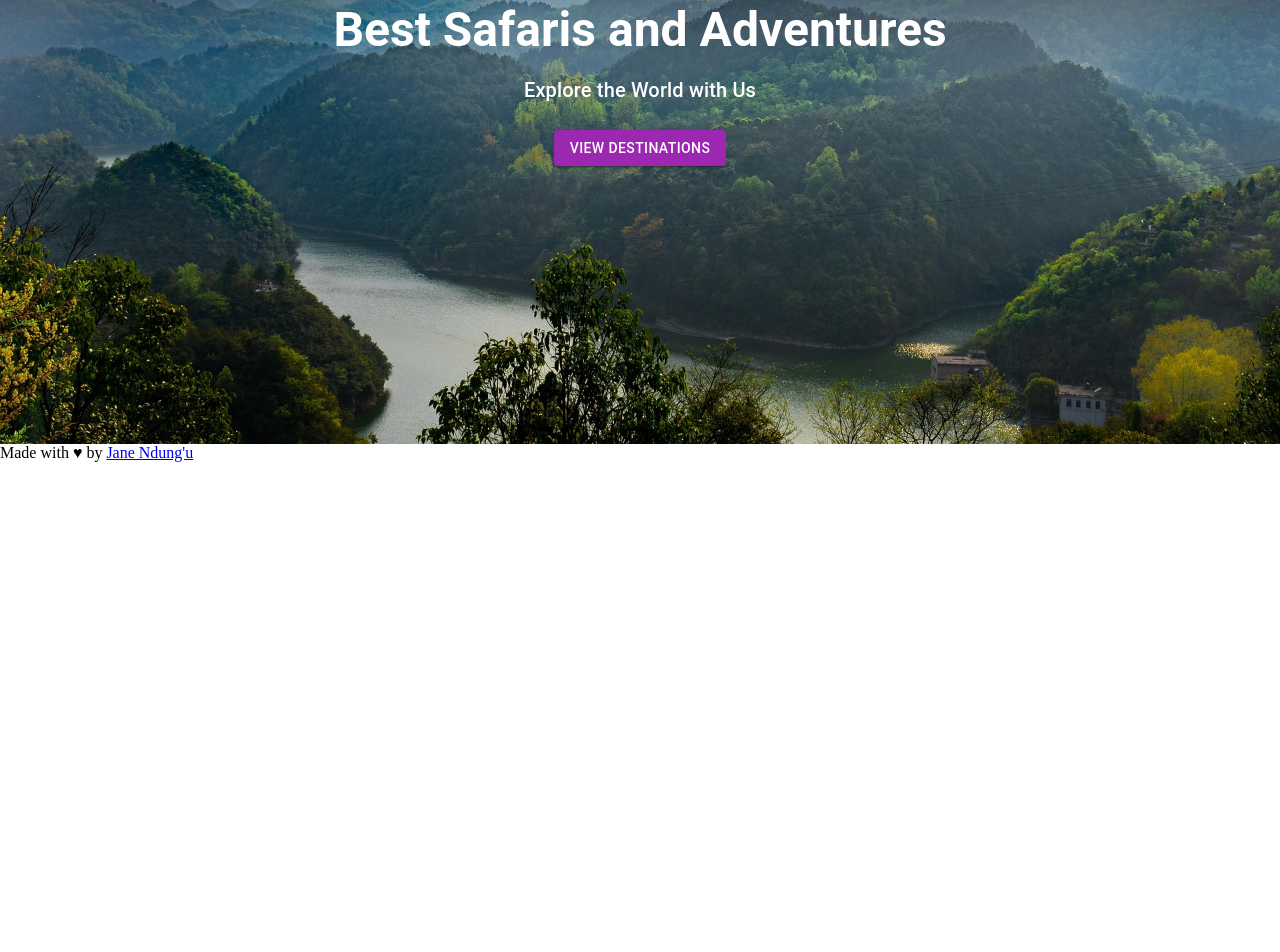
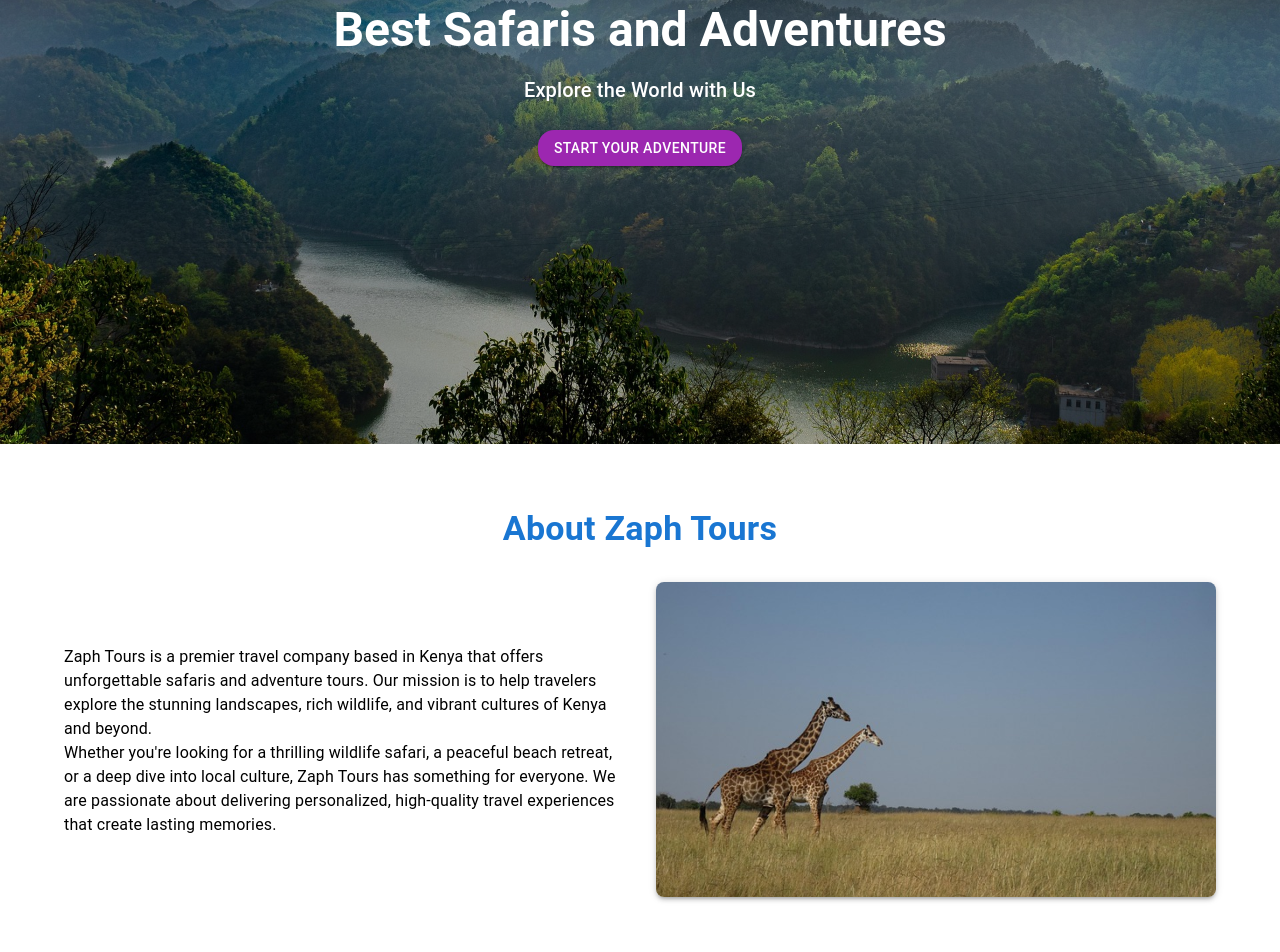
Before and after one commit to JaninWanjiru/Zaph-Tours, a React (Vite) app: page / in a window 1280 px wide. Shown: the part 340-1292 px from the top of the page. Before the commit the page ends 802 px from the top, so only its background shows below. Built offline with nearby package versions, Linux system fonts and the light colour scheme.

Commit message:
add AboutSection component

```diff
--- /dev/null
+++ b/src/components/AboutSection.tsx
@@ -0,0 +1,48 @@
+import { Box, Grid, Typography } from "@mui/material";
+
+function AboutSection() {
+  return (
+    <Box sx={{ padding: { xs: 4, md: 8 } }}>
+      <Typography
+        variant="h4"
+        fontWeight="bold"
+        color="primary"
+        textAlign="center"
+        sx={{ mb: 4 }}
+      >
+        About Zaph Tours
+      </Typography>
+      <Grid container spacing={4} alignItems="center">
+        <Grid size={{ xs: 12, md: 6 }}>
+          <Typography variant="body1">
+            Zaph Tours is a premier travel company based in Kenya that offers
+            unforgettable safaris and adventure tours. Our mission is to help
+            travelers explore the stunning landscapes, rich wildlife, and
+            vibrant cultures of Kenya and beyond.
+            <br />
+            Whether you're looking for a thrilling wildlife safari, a peaceful
+            beach retreat, or a deep dive into local culture, Zaph Tours has
+            something for everyone. We are passionate about delivering
+            personalized, high-quality travel experiences that create lasting
+            memories.
+          </Typography>
+        </Grid>
+
+        <Grid size={{ xs: 12, md: 6 }}>
+          <Box
+            component="img"
+            src="/about.jpg"
+            alt="Zaph Tours"
+            sx={{
+              width: "100%",
+              borderRadius: 2,
+              boxShadow: 3,
+            }}
+          />
+        </Grid>
+      </Grid>
+    </Box>
+  );
+}
+
+export default AboutSection;
--- a/src/components/HeroSection.tsx
+++ b/src/components/HeroSection.tsx
@@ -5,7 +5,7 @@ function HeroSection() {
     <Box
       sx={{
         height: "90vh",
-        backgroundImage: 'url(/hero2.jpg)',
+        backgroundImage: `linear-gradient(rgba(0,0,0,0.2), rgba(0,0,0,0.2)), url(/hero2.jpg)`,
         backgroundSize: "cover",
         backgroundPosition: "center",
         display: "flex",
@@ -23,8 +23,9 @@ function HeroSection() {
       <Typography variant="h6" >
         Explore the World with Us
       </Typography>
-      <Button variant="contained" color="secondary" sx={{ mt: 3 }}>
-        View Destinations
+      <Button variant="contained" color="secondary" sx={{ mt: 3 ,
+    borderRadius: '1rem'}}>
+        Start your adventure
       </Button>
     </Box>
   );
--- a/src/pages/HomePage.tsx
+++ b/src/pages/HomePage.tsx
@@ -1,7 +1,11 @@
 import HeroSection from "../components/HeroSection";
+import AboutSection from "../components/AboutSection";
 function HomePage() {
   return (
+    <>
     <HeroSection />
+    <AboutSection />
+    </>
   );
 }
 
```
Also changed, not shown: public/about.jpg (added), public/hero.jpg (deleted).
